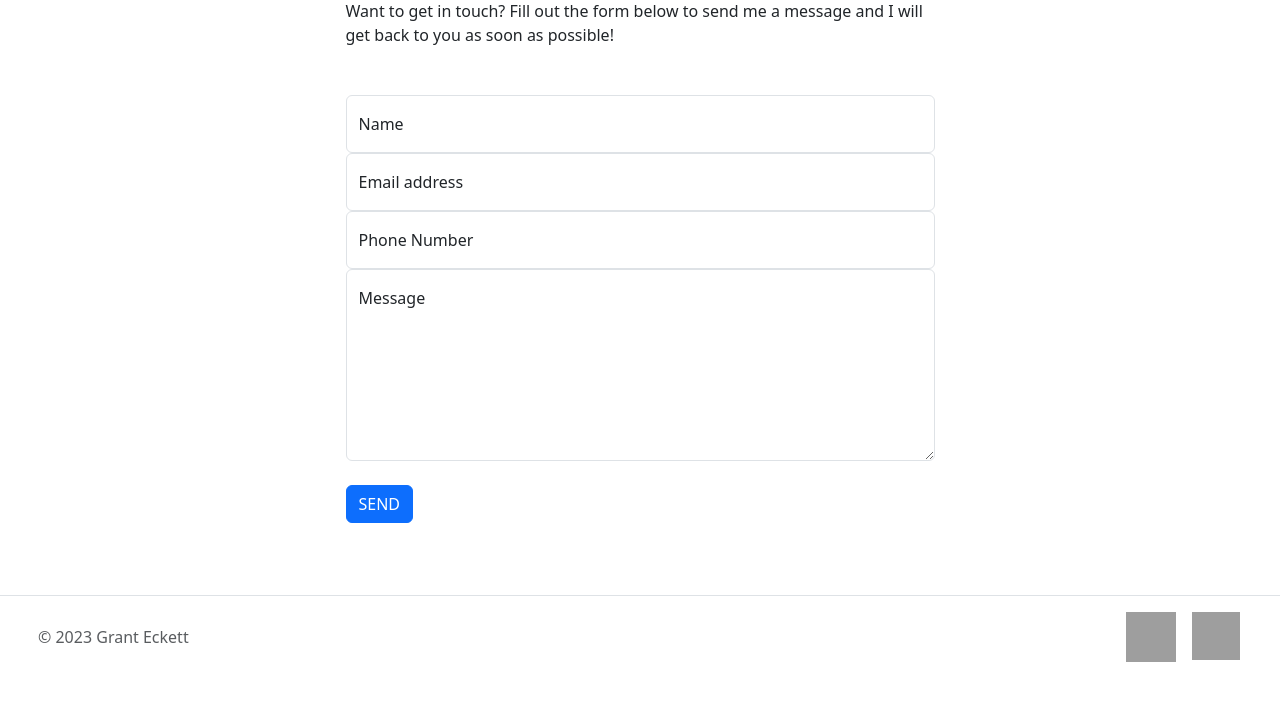
After one commit to GEckett/Portfolio, a Flask app: page /contact in a window 1280 px wide. The commit adds this page. Shown: the part 164-866 px from the top of the page. Run offline with Flask 3, Linux system fonts and the light colour scheme; some libraries are stand-ins or nearby versions; grey boxes are pictures that could not be loaded.

Commit message:
Inital Release - needs Email key
Created using Bootstrap, needs email set up for contact form.

```diff
--- a/main.py
+++ b/main.py
@@ -1,5 +1,25 @@
+from datetime import date
 from flask import Flask, abort, render_template, redirect, url_for, flash, request
 from flask_bootstrap import Bootstrap5
+from flask_ckeditor import CKEditor
+from flask_gravatar import Gravatar
+from flask_login import UserMixin, login_user, LoginManager, current_user, logout_user
+from flask_sqlalchemy import SQLAlchemy
+from functools import wraps
+from werkzeug.security import generate_password_hash, check_password_hash
+from sqlalchemy.orm import relationship
+import os
+import smtplib
+
+MAIL_ADDRESS = os.environ.get("EMAIL_KEY")
+MAIL_APP_PW = os.environ.get("PASSWORD_KEY")
+
+def send_email(name, email, phone, message):
+    email_message = f"Subject:New Message\n\nName: {name}\nEmail: {email}\nPhone: {phone}\nMessage:{message}"
+    with smtplib.SMTP("smtp.gmail.com") as connection:
+        connection.starttls()
+        connection.login(MAIL_ADDRESS, MAIL_APP_PW)
+        connection.sendmail(MAIL_ADDRESS, MAIL_APP_PW, email_message)
 
 app = Flask(__name__)
 
@@ -7,5 +27,15 @@ app = Flask(__name__)
 def index():
     return render_template(template_name_or_list="index.html")
 
+
+@app.route("/contact", methods=["GET", "POST"])
+def contact():
+    if request.method == "POST":
+        data = request.form
+        send_email(data["name"], data["email"], data["phone"], data["message"])
+        return render_template("contact.html", msg_sent=True)
+    return render_template("contact.html", msg_sent=False)
+
+
 if __name__ == "__main__":
     app.run(debug=True, port=5001)
--- /dev/null
+++ b/templates/contact.html
@@ -0,0 +1,136 @@
+<!doctype html>
+<html lang="en">
+  <head>
+    <meta charset="utf-8">
+    <meta name="viewport" content="width=device-width, initial-scale=1">
+    <title>Grant Eckett - Home</title>
+    <link href="https://cdn.jsdelivr.net/npm/bootstrap@5.3.2/dist/css/bootstrap.min.css" rel="stylesheet" integrity="sha384-T3c6CoIi6uLrA9TneNEoa7RxnatzjcDSCmG1MXxSR1GAsXEV/Dwwykc2MPK8M2HN" crossorigin="anonymous">
+  </head>
+  <body>
+    <header class="d-flex flex-wrap justify-content-center py-3 mb-4 border-bottom">
+      <a href="/" class="d-flex align-items-center mb-3 mb-md-0 me-md-auto link-body-emphasis text-decoration-none">
+        <img src="static/MCL.png" width="50" height="50">
+        <span class="fs-4">Grant Eckett</span>
+      </a>
+
+      <ul class="nav nav-pills">
+        <li class="nav-item"><a href="{{url_for('index')}}" class="nav-link active" aria-current="page">Home</a></li>
+        <li class="nav-item"><a href="#" class="nav-link">Portfolio</a></li>
+        <li class="nav-item"><a href="{{url_for('contact') }}" class="nav-link">Contact</a></li>
+      </ul>
+    </header>
+    <main>
+
+<header
+  class="masthead"
+  style="background-image: url('../static/assets/img/contact-bg.jpg')"
+>
+  <div class="container position-relative px-4 px-lg-5">
+    <div class="row gx-4 gx-lg-5 justify-content-center">
+      <div class="col-md-10 col-lg-8 col-xl-7">
+        <div class="page-heading">
+          {% if msg_sent: %}
+          <h1>Successfully sent your message</h1>
+          {% else: %}
+          <h1>Contact Me</h1>
+          {% endif %}
+        </div>
+      </div>
+    </div>
+  </div>
+</header>
+<!-- Main Content-->
+<main class="mb-4">
+  <div class="container px-4 px-lg-5">
+    <div class="row gx-4 gx-lg-5 justify-content-center">
+      <div class="col-md-10 col-lg-8 col-xl-7">
+        <p>
+          Want to get in touch? Fill out the form below to send me a message and
+          I will get back to you as soon as possible!
+        </p>
+        <div class="my-5">
+          <!-- * * * * * * * * * * * * * * *-->
+          <!-- * * Simplified SB Contact Form for the Tutorial* *-->
+          <form
+            id="contactForm"
+            name="sentMessage"
+            action="{{ url_for('contact') }}"
+            method="post"
+          >
+            <div class="form-floating">
+              <input
+                class="form-control"
+                id="name"
+                name="name"
+                type="text"
+                placeholder="Enter your name..."
+                required
+              />
+              <label for="name">Name</label>
+            </div>
+            <div class="form-floating">
+              <input
+                class="form-control"
+                id="email"
+                name="email"
+                type="email"
+                placeholder="Enter your email..."
+                required
+              />
+              <label for="email">Email address</label>
+            </div>
+            <div class="form-floating">
+              <input
+                class="form-control"
+                id="phone"
+                name="phone"
+                type="tel"
+                placeholder="Enter your phone number..."
+                required
+              />
+              <label for="phone">Phone Number</label>
+            </div>
+            <div class="form-floating">
+              <textarea
+                class="form-control"
+                id="message"
+                name="message"
+                placeholder="Enter your message here..."
+                required
+                style="height: 12rem"
+              ></textarea>
+              <label for="message">Message</label>
+            </div>
+            <br />
+            <button
+              class="btn btn-primary text-uppercase"
+              id="submitButton"
+              type="submit"
+            >
+              Send
+            </button>
+          </form>
+        </div>
+      </div>
+    </div>
+  </div>
+</main>
+
+<footer class="d-flex flex-wrap justify-content-between align-items-center py-3 my-4 border-top">
+    <div class="col-md-4 d-flex align-items-center">
+      <a href="/" class="mb-3 me-2 mb-md-0 text-body-secondary text-decoration-none lh-1">
+        <svg class="bi" width="30" height="24"><use xlink:href="#bootstrap"></use></svg>
+      </a>
+      <span class="mb-3 mb-md-0 text-body-secondary">© 2023 Grant Eckett</span>
+    </div>
+
+    <ul class="nav col-md-4 justify-content-end list-unstyled d-flex">
+      <li class="ms-3"><a class="text-body-secondary" href="https://github.com/GEckett"><img width="50" height="50" src="https://img.icons8.com/ios-filled/50/github.png" alt="github"/></a></li>
+      <li class="ms-3"><a class="text-body-secondary" href="https://www.linkedin.com/in/grant-eckett-27b59b100/"><img width="48" height="48" src="https://img.icons8.com/fluency/48/linkedin.png" alt="linkedin"/></a></li>
+      <li class="ms-3"><a class="text-body-secondary" href="#"><svg class="bi" width="24" height="24"><use xlink:href="#facebook"></use></svg></a></li>
+    </ul>
+  </footer>
+</main>
+    <script src="https://cdn.jsdelivr.net/npm/bootstrap@5.3.2/dist/js/bootstrap.bundle.min.js" integrity="sha384-C6RzsynM9kWDrMNeT87bh95OGNyZPhcTNXj1NW7RuBCsyN/o0jlpcV8Qyq46cDfL" crossorigin="anonymous"></script>
+  </body>
+</html>
```
Also changed, not shown: templates/index.html (+24 -43 lines), static/IATF.png (added), static/LinkedIn.png (added), static/MCL.png (added), static/git.png (added), static/glass.png (added), static/powerbi.png (added), static/python.png (added).
